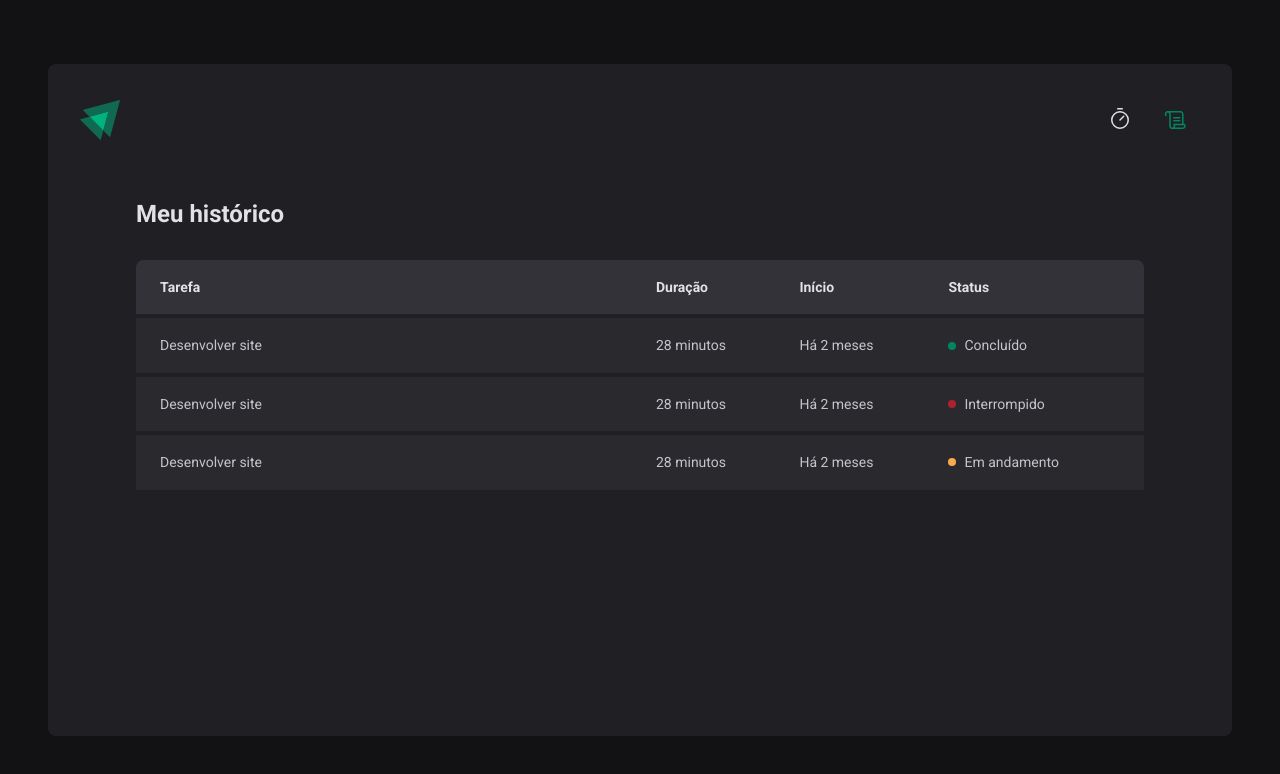
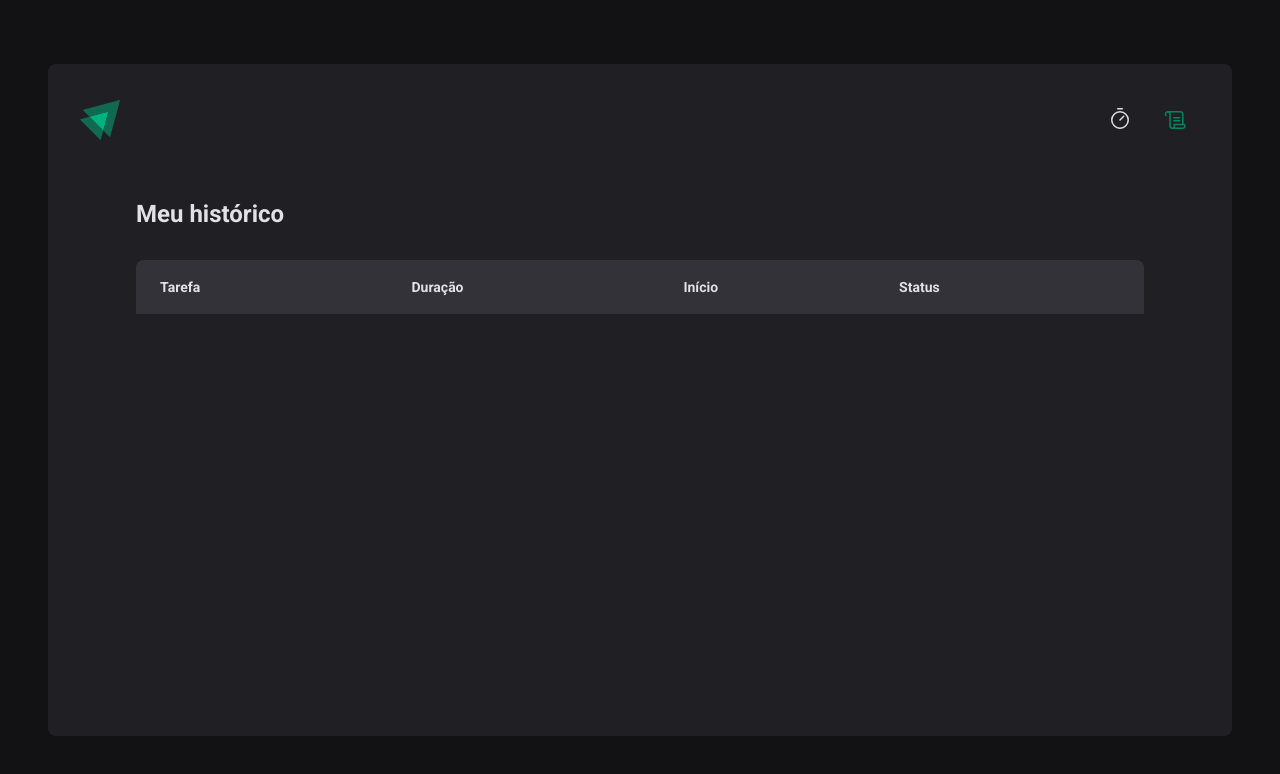
Before and after one commit to RafaelManfrim/02-ignite-timer, a React (Vite) app: page /history in a window 1280 px wide. Shown: the top 774 px of the page. Built offline with nearby package versions, Linux system fonts and the light colour scheme.

Commit message:
Extraindo contexto para um arquivo separado, ajustando todos os erros e desenvolvendo página History

```diff
--- a/src/App.tsx
+++ b/src/App.tsx
@@ -1,5 +1,6 @@
 import { BrowserRouter } from 'react-router-dom'
 import { ThemeProvider } from 'styled-components'
+import { CyclesProvider } from './contexts/CyclesContext'
 import { Router } from './Router'
 import { GlobalStyle } from './styles/global'
 import { defaultTheme } from './styles/themes/default'
@@ -9,7 +10,9 @@ export function App() {
     <BrowserRouter>
       <ThemeProvider theme={defaultTheme}>
         <GlobalStyle />
-        <Router />
+        <CyclesProvider>
+          <Router />
+        </CyclesProvider>
       </ThemeProvider>
     </BrowserRouter>
   )
--- a/src/components/Countdown/index.tsx
+++ b/src/components/Countdown/index.tsx
@@ -1,6 +1,8 @@
+import { useEffect } from 'react'
 import { differenceInSeconds } from 'date-fns'
-import { useContext, useEffect } from 'react'
-import { CyclesContext } from '../../pages/Home'
+
+import { useCycles } from '../../hooks/useCycles'
+
 import { CountdownContainer, Separator } from './styles'
 
 export function Countdown() {
@@ -8,10 +10,10 @@ export function Countdown() {
     activeCycle,
     activeCycleId,
     markCurrentCycleAsFinished,
-    setActiveCycleId,
+    removeActiveCycleId,
     amountSecondsPassed,
     setSecondsPassed,
-  } = useContext(CyclesContext)
+  } = useCycles()
 
   const totalSeconds = activeCycle ? activeCycle.minutesAmount * 60 : 0
   const currentSeconds = activeCycle ? totalSeconds - amountSecondsPassed : 0
@@ -35,7 +37,7 @@ export function Countdown() {
         if (diffInSeconds >= totalSeconds) {
           markCurrentCycleAsFinished()
           document.title = 'Ignite Timer - Ciclo concluído'
-          setActiveCycleId(null)
+          removeActiveCycleId()
           clearInterval(timerInterval)
         } else {
           setSecondsPassed(diffInSeconds)
@@ -51,7 +53,7 @@ export function Countdown() {
     activeCycleId,
     totalSeconds,
     markCurrentCycleAsFinished,
-    setActiveCycleId,
+    removeActiveCycleId,
     setSecondsPassed,
   ])
 
--- a/src/components/NewCycleForm/index.tsx
+++ b/src/components/NewCycleForm/index.tsx
@@ -1,10 +1,9 @@
-import { useContext } from 'react'
 import { useFormContext } from 'react-hook-form'
-import { CyclesContext } from '../../pages/Home'
+import { useCycles } from '../../hooks/useCycles'
 import { FormContainer, MinutesAmountInput, TaskInput } from './styles'
 
 export function NewCycleForm() {
-  const { activeCycle } = useContext(CyclesContext)
+  const { activeCycle } = useCycles()
   const { register } = useFormContext()
 
   return (
--- /dev/null
+++ b/src/contexts/CyclesContext.tsx
@@ -0,0 +1,105 @@
+import { createContext, useState, ReactNode } from 'react'
+
+interface Cycle {
+  id: string
+  task: string
+  minutesAmount: number
+  startDate: Date
+  interruptDate?: Date
+  finishedDate?: Date
+}
+
+interface CreateCycleData {
+  task: string
+  minutesAmount: number
+}
+
+interface CyclesContextData {
+  cycles: Cycle[]
+  activeCycleId: string | null
+  activeCycle: Cycle | undefined
+  amountSecondsPassed: number
+  markCurrentCycleAsFinished: () => void
+  removeActiveCycleId: () => void
+  setSecondsPassed: (seconds: number) => void
+  createNewCycle: (data: CreateCycleData) => void
+  interruptActiveCycle: () => void
+}
+
+export const CyclesContext = createContext({} as CyclesContextData)
+
+interface CyclesProviderProps {
+  children: ReactNode
+}
+
+export function CyclesProvider({ children }: CyclesProviderProps) {
+  const [cycles, setCycles] = useState<Cycle[]>([])
+  const [activeCycleId, setActiveCycleId] = useState<string | null>(null)
+  const [amountSecondsPassed, setAmountSecondsPassed] = useState(0)
+
+  const activeCycle = cycles.find((cycle) => cycle.id === activeCycleId)
+
+  function setSecondsPassed(seconds: number) {
+    setAmountSecondsPassed(seconds)
+  }
+
+  function createNewCycle(data: CreateCycleData) {
+    const newCycle: Cycle = {
+      id: String(new Date().getTime()),
+      task: data.task,
+      minutesAmount: data.minutesAmount,
+      startDate: new Date(),
+    }
+    setCycles((oldState) => [...oldState, newCycle])
+    setActiveCycleId(newCycle.id)
+    setAmountSecondsPassed(0)
+  }
+
+  function interruptActiveCycle() {
+    setCycles((state) =>
+      state.map((cycle) => {
+        if (cycle.id === activeCycleId) {
+          return { ...cycle, interruptDate: new Date() }
+        } else {
+          return cycle
+        }
+      }),
+    )
+
+    setActiveCycleId(null)
+  }
+
+  function markCurrentCycleAsFinished() {
+    setCycles((state) =>
+      state.map((cycle) => {
+        if (cycle.id === activeCycleId) {
+          return { ...cycle, finishedDate: new Date() }
+        } else {
+          return cycle
+        }
+      }),
+    )
+  }
+
+  function removeActiveCycleId() {
+    setActiveCycleId(null)
+  }
+
+  const providerValue: CyclesContextData = {
+    cycles,
+    activeCycleId,
+    activeCycle,
+    amountSecondsPassed,
+    markCurrentCycleAsFinished,
+    removeActiveCycleId,
+    setSecondsPassed,
+    createNewCycle,
+    interruptActiveCycle,
+  }
+
+  return (
+    <CyclesContext.Provider value={providerValue}>
+      {children}
+    </CyclesContext.Provider>
+  )
+}
--- /dev/null
+++ b/src/hooks/useCycles.ts
@@ -0,0 +1,4 @@
+import { useContext } from 'react'
+import { CyclesContext } from '../contexts/CyclesContext'
+
+export const useCycles = () => useContext(CyclesContext)
--- a/src/pages/History/index.tsx
+++ b/src/pages/History/index.tsx
@@ -1,6 +1,9 @@
+import { useCycles } from '../../hooks/useCycles'
 import { HistoryContainer, HistoryList, Status } from './styles'
 
 export function History() {
+  const { cycles } = useCycles()
+
   return (
     <HistoryContainer>
       <h1>Meu histórico</h1>
@@ -15,30 +18,22 @@ export function History() {
             </tr>
           </thead>
           <tbody>
-            <tr>
-              <td>Desenvolver site</td>
-              <td>28 minutos</td>
-              <td>Há 2 meses</td>
-              <td>
-                <Status statusColor="green">Concluído</Status>
-              </td>
-            </tr>
-            <tr>
-              <td>Desenvolver site</td>
-              <td>28 minutos</td>
-              <td>Há 2 meses</td>
-              <td>
-                <Status statusColor="red">Interrompido</Status>
-              </td>
-            </tr>
-            <tr>
-              <td>Desenvolver site</td>
-              <td>28 minutos</td>
-              <td>Há 2 meses</td>
-              <td>
-                <Status statusColor="yellow">Em andamento</Status>
-              </td>
-            </tr>
+            {cycles.map((cycle) => (
+              <tr key={cycle.id}>
+                <td>{cycle.task}</td>
+                <td>{cycle.minutesAmount} minutos</td>
+                <td>{cycle.startDate.toLocaleDateString()}</td>
+                <td>
+                  {cycle.finishedDate ? (
+                    <Status statusColor="green">Concluído</Status>
+                  ) : cycle.interruptDate ? (
+                    <Status statusColor="red">Interrompido</Status>
+                  ) : (
+                    <Status statusColor="yellow">Em andamento</Status>
+                  )}
+                </td>
+              </tr>
+            ))}
           </tbody>
         </table>
       </HistoryList>
--- a/src/pages/Home/index.tsx
+++ b/src/pages/Home/index.tsx
@@ -1,4 +1,3 @@
-import { createContext, Dispatch, SetStateAction, useState } from 'react'
 import { HandPalm, Play } from 'phosphor-react'
 import { FormProvider, useForm } from 'react-hook-form'
 import { zodResolver } from '@hookform/resolvers/zod'
@@ -6,6 +5,8 @@ import * as zod from 'zod'
 
 import { NewCycleForm } from '../../components/NewCycleForm'
 import { Countdown } from '../../components/Countdown'
+
+import { useCycles } from '../../hooks/useCycles'
 
 import {
   HomeContainer,
@@ -23,33 +24,8 @@ const newCycleFormValidationSchema = zod.object({
 
 type NewCycleFormData = zod.infer<typeof newCycleFormValidationSchema>
 
-interface Cycle {
-  id: string
-  task: string
-  minutesAmount: number
-  startDate: Date
-  interruptDate?: Date
-  finishedDate?: Date
-}
-
-interface CyclesContextData {
-  cycles: Cycle[]
-  activeCycleId: string | null
-  activeCycle: Cycle | undefined
-  amountSecondsPassed: number
-  markCurrentCycleAsFinished: () => void
-  setActiveCycleId: Dispatch<SetStateAction<string | null>>
-  setSecondsPassed: (seconds: number) => void
-}
-
-export const CyclesContext = createContext({} as CyclesContextData)
-
 export function Home() {
-  const [cycles, setCycles] = useState<Cycle[]>([])
-  const [activeCycleId, setActiveCycleId] = useState<string | null>(null)
-  const [amountSecondsPassed, setAmountSecondsPassed] = useState(0)
-
-  const activeCycle = cycles.find((cycle) => cycle.id === activeCycleId)
+  const { createNewCycle, activeCycle, interruptActiveCycle } = useCycles()
 
   const newCycleForm = useForm<NewCycleFormData>({
     resolver: zodResolver(newCycleFormValidationSchema),
@@ -61,47 +37,9 @@ export function Home() {
 
   const { watch, handleSubmit, reset } = newCycleForm
 
-  function setSecondsPassed(seconds: number) {
-    setAmountSecondsPassed(seconds)
-  }
-
   function handleCreateNewCycle(data: NewCycleFormData) {
-    const newCycle: Cycle = {
-      id: String(new Date().getTime()),
-      task: data.task,
-      minutesAmount: data.minutesAmount,
-      startDate: new Date(),
-    }
-    setCycles((oldState) => [...oldState, newCycle])
-    setActiveCycleId(newCycle.id)
-    setAmountSecondsPassed(0)
+    createNewCycle(data)
     reset()
-  }
-
-  function handleInterruptCycle() {
-    setCycles((state) =>
-      state.map((cycle) => {
-        if (cycle.id === activeCycleId) {
-          return { ...cycle, interruptDate: new Date() }
-        } else {
-          return cycle
-        }
-      }),
-    )
-
-    setActiveCycleId(null)
-  }
-
-  function markCurrentCycleAsFinished() {
-    setCycles((state) =>
-      state.map((cycle) => {
-        if (cycle.id === activeCycleId) {
-          return { ...cycle, finishedDate: new Date() }
-        } else {
-          return cycle
-        }
-      }),
-    )
   }
 
   const isSubmitDisabled = !watch('task')
@@ -109,25 +47,13 @@ export function Home() {
   return (
     <HomeContainer>
       <form onSubmit={handleSubmit(handleCreateNewCycle)}>
-        <CyclesContext.Provider
-          value={{
-            cycles,
-            activeCycle,
-            activeCycleId,
-            amountSecondsPassed,
-            markCurrentCycleAsFinished,
-            setActiveCycleId,
-            setSecondsPassed,
-          }}
-        >
-          <FormProvider {...newCycleForm}>
-            <NewCycleForm />
-          </FormProvider>
-          <Countdown />
-        </CyclesContext.Provider>
+        <FormProvider {...newCycleForm}>
+          <NewCycleForm />
+        </FormProvider>
+        <Countdown />
 
         {activeCycle ? (
-          <StopCountdownButton type="button" onClick={handleInterruptCycle}>
+          <StopCountdownButton type="button" onClick={interruptActiveCycle}>
             <HandPalm size={24} /> Interromper
           </StopCountdownButton>
         ) : (
```
